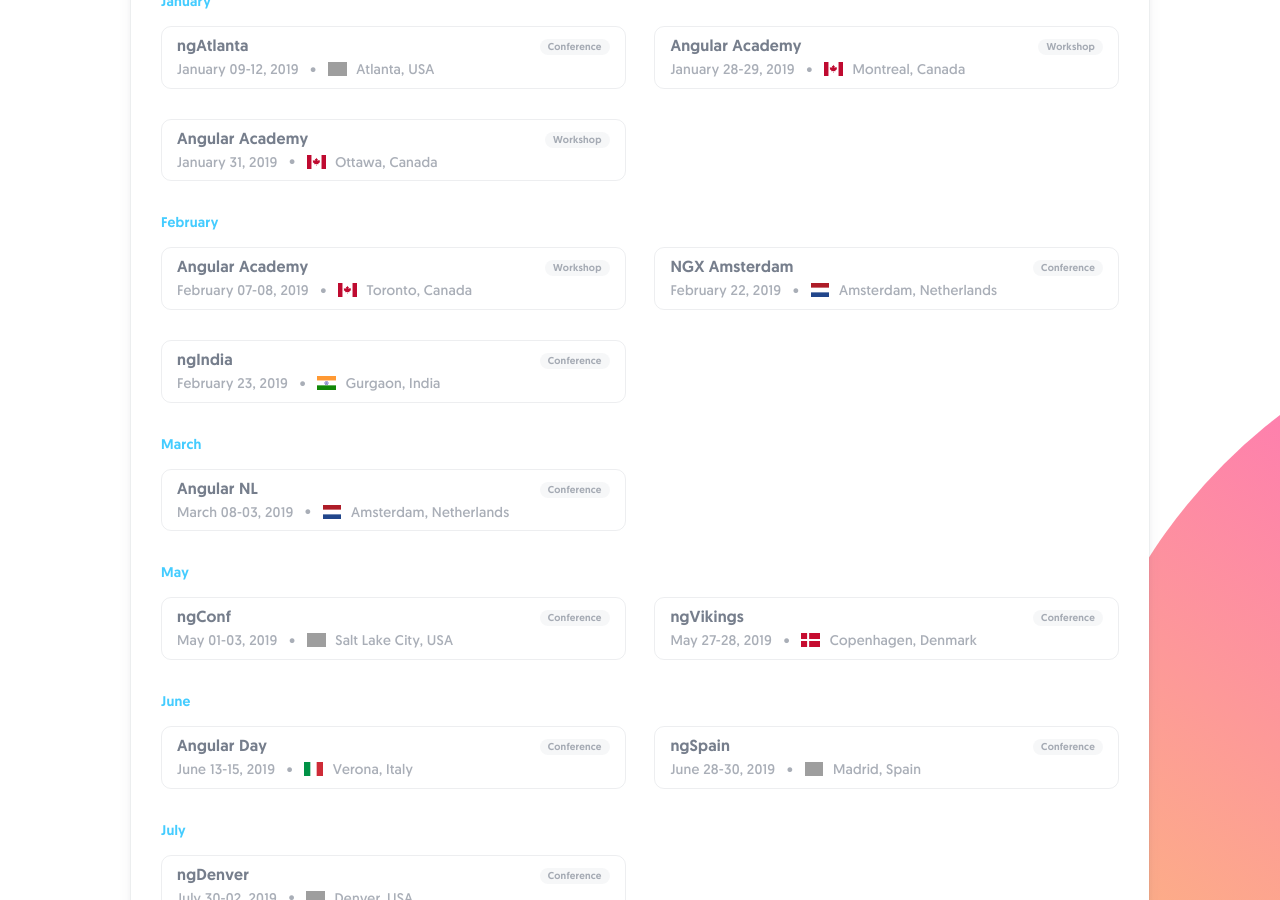
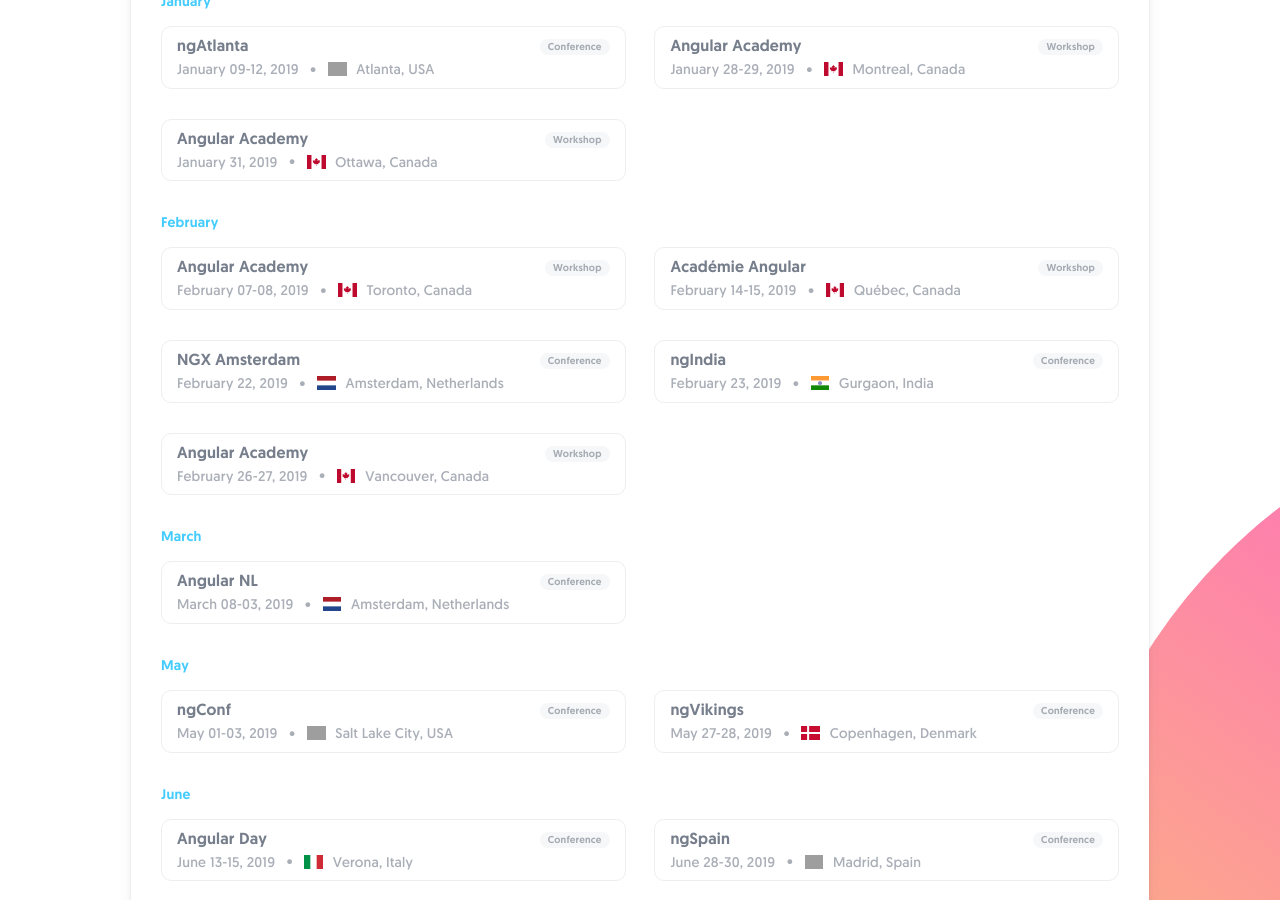
Before and after one commit to zhangen69/angularconferences.github.io, a Jekyll site: the page built from index.html, in a window 1280 px wide and 900 px high, scrolled down 3024 px. Built offline with Jekyll 4.4.1, drawn with Linux system fonts in a browser that asks for light colours; some of the changed lines change nothing that is shown; grey boxes are pictures that could not be loaded.

Commit message:
New Angular Academy Workshops in February.

```diff
--- a/_data/2019.json
+++ b/_data/2019.json
@@ -64,6 +64,21 @@
     },
     {
       "metadata": {
+        "country_code": "CA",
+        "location": "Québec",
+        "title": "Académie Angular",
+        "date": "14-15",
+        "logo": "angular-academy.svg",
+        "type": "workshop",
+        "desc": "Académie Angular est un Workshop intensif de 2 jours pour les développeurs web professionnels! Apprendre Angular 7 et TypeScript Maintenant à Québec avec cette formation immersive en classe avec instructeur!"
+      },
+      "links": {
+        "web": "https://angular.ac/fr",
+        "twitter": "AngularAcademy"
+      }
+    },
+    {
+      "metadata": {
         "country_code": "NL",
         "location": "Amsterdam",
         "title": "NGX Amsterdam",
@@ -91,7 +106,22 @@
         "web": "http://www.ng-ind.com/",
         "twitter": "geeknineseven"
       }
-    }
+    },
+    {
+      "metadata": {
+        "country_code": "CA",
+        "location": "Vancouver",
+        "title": "Angular Academy",
+        "date": "26-27",
+        "logo": "angular-academy.svg",
+        "type": "workshop",
+        "desc": "Angular Academy is a 2-day intensive coding workshop for professional web developers in Canada! Learn Angular 7 and TypeScript Now in Vancouver with this immersive instructor-led classroom training!"
+      },
+      "links": {
+        "web": "https://angular.ac",
+        "twitter": "AngularAcademy"
+      }
+    },
   ],
   "March": [
     {
```
